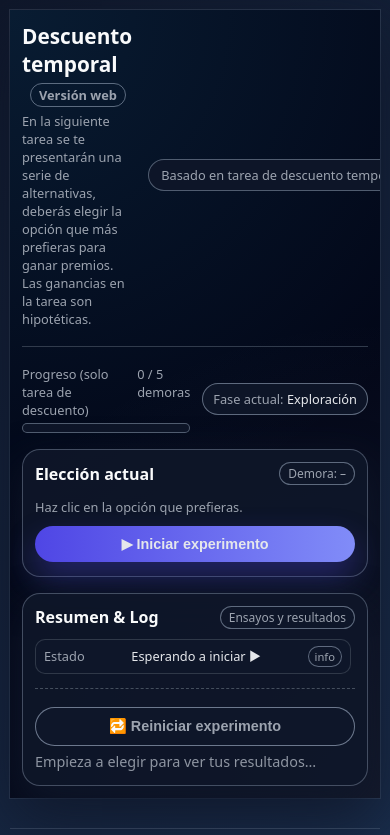
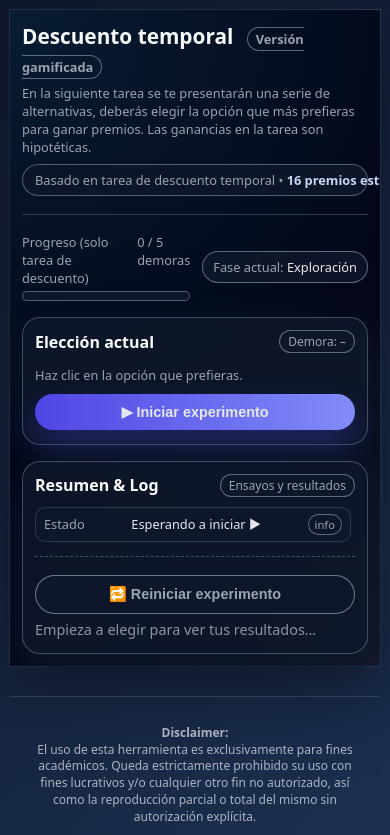
Before and after one commit to jbravo-747/descuento_temporal, a plain HTML site: page index.html in a window 390 px wide. Shown: the top 835 px of the page. Drawn offline with Linux system fonts and the light colour scheme.

```diff
--- a/index.html
+++ b/index.html
@@ -343,12 +343,25 @@
     max-width: 100%;
   }
 
+  /* 🔹 Nuevo: encabezado en pila */
+  .header {
+    flex-direction: column;
+    align-items: flex-start;
+    gap: 8px;
+  }
+
   .title-block h1 {
     font-size: 1.3rem;
   }
 
   .subtitle {
     font-size: 0.8rem;
+  }
+
+  /* 🔹 Nuevo: la pill queda debajo del texto */
+  .pill {
+    align-self: stretch;
+    text-align: center;
   }
 
   .choice {
@@ -385,7 +398,7 @@
 <div class="app">
   <div class="header">
     <div class="title-block">
-      <h1>Descuento temporal <span class="title-badge">Versión web</span></h1>
+      <h1>Descuento temporal <span class="title-badge">Versión gamificada</span></h1>
       <p class="subtitle">
         En la siguiente tarea se te presentarán una serie de alternativas, deberás elegir la opción que más
         prefieras para ganar premios. Las ganancias en la tarea son hipotéticas.
@@ -506,7 +519,7 @@
   // ------------------------------
   // CONFIGURACIÓN BÁSICA
   // ------------------------------
-  const DEMORAS = [5, 10, 20, 30, 60]; // segundos
+  const DEMORAS = [5, 15, 30, 60, 120]; // segundos
   const CANTIDAD_GRANDE = 16;
   const ENSAYOS_POR_DEMORA = 4;
 
```
Lines whose indentation alone changed are shown as unchanged.
